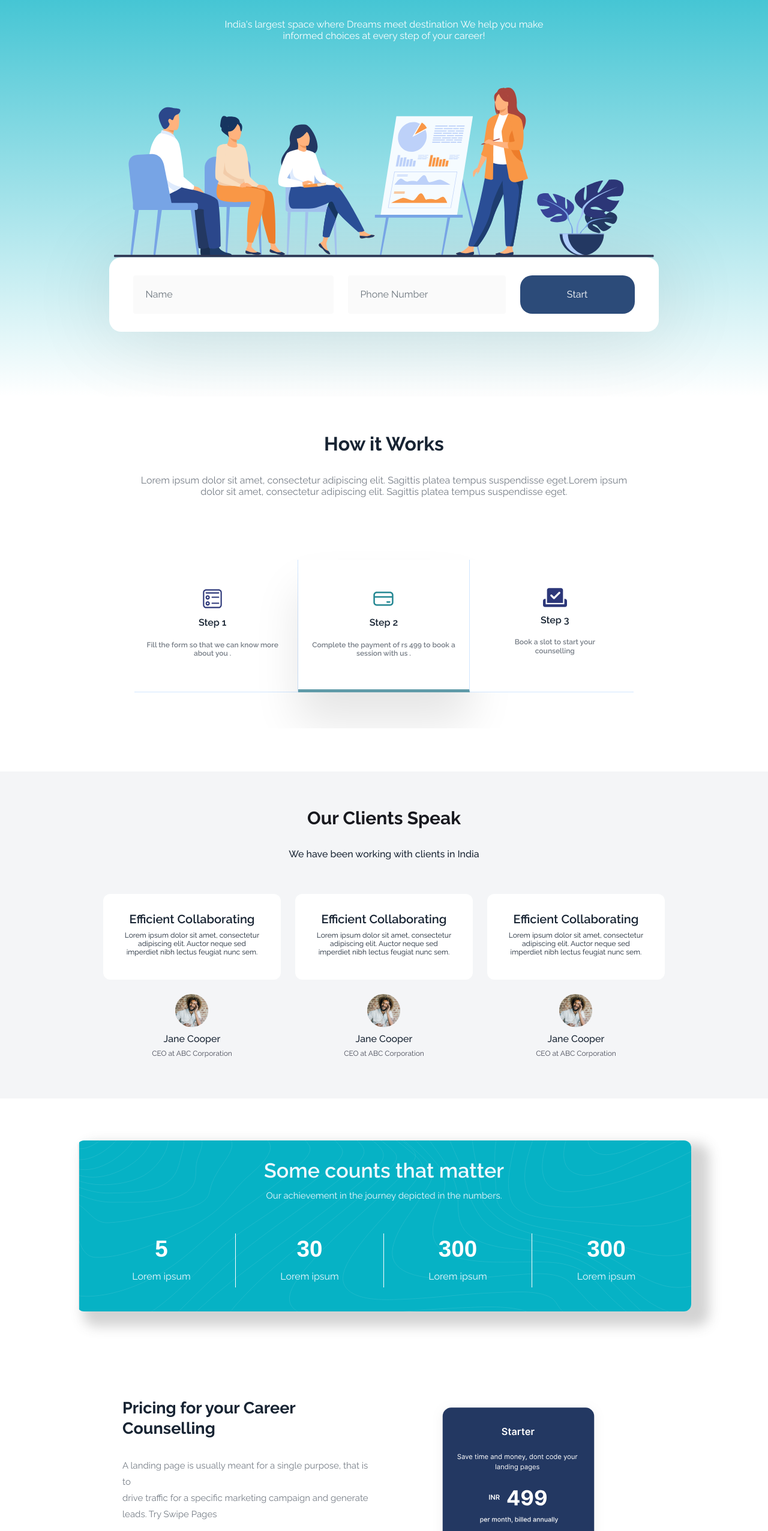
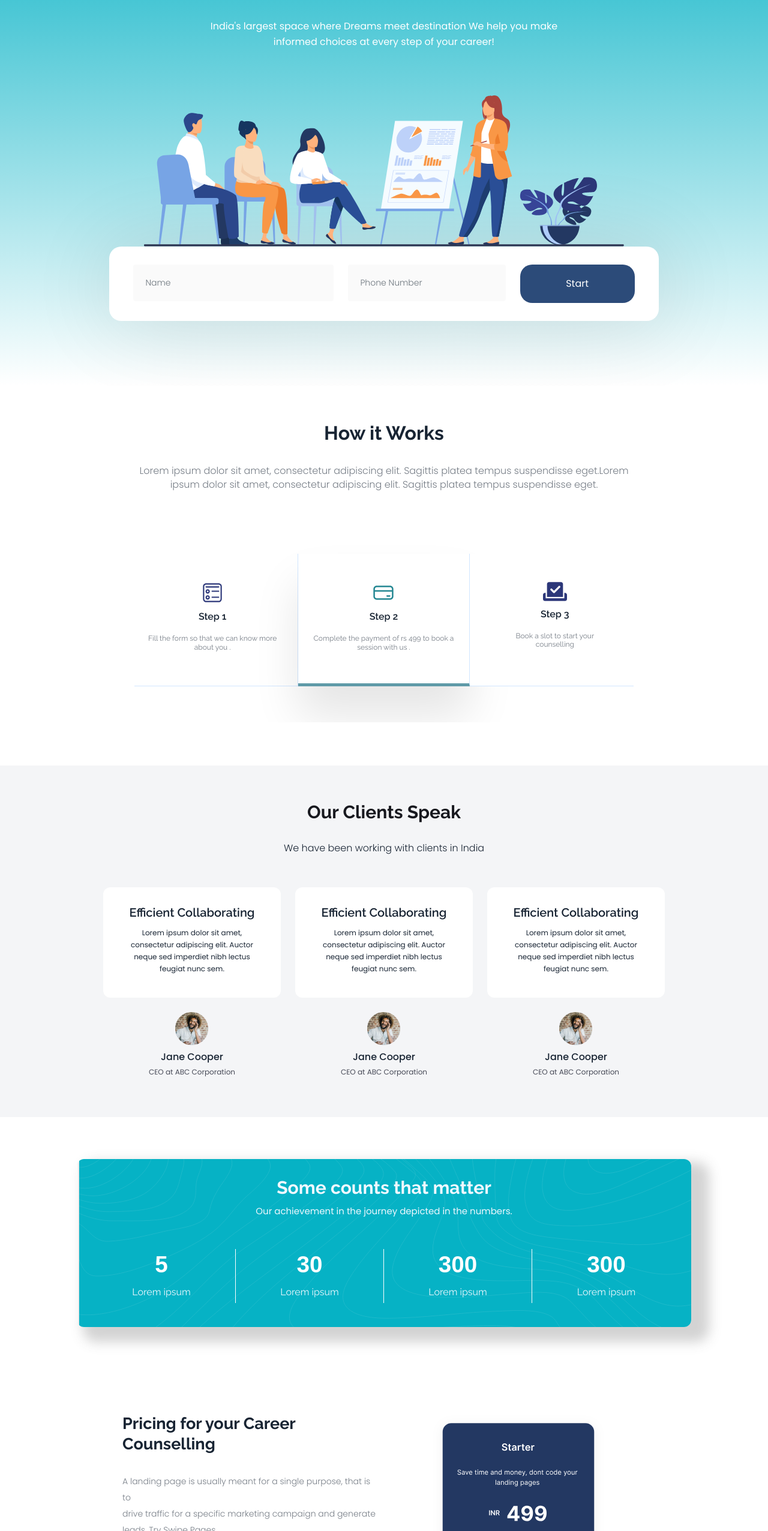
Before and after one commit to Pankaj-j-ux/ladder-guru, a plain HTML site: page index.html in a window 1280 px wide. Shown: the part 248-2800 px from the top of the page at 60% size. Drawn offline with Linux system fonts and the light colour scheme.

Commit message:
Index changes

```diff
--- a/assets/css/style.css
+++ b/assets/css/style.css
@@ -203,7 +203,7 @@ section {
     font-weight: 500;
     color: #ffffff;
     white-space: nowrap;
-    font-family: 'Raleway', sans-serif;
+    font-family: 'Poppins', sans-serif;
     transition: 0.3s;
     text-decoration: none;
 }
@@ -2981,12 +2981,15 @@ transition: 2s ease-in-out;
   animation: hideshow 3s ease-in-out infinite;
 } */
 
-.mainbutton{
+.mainbutton {
   background: #2C4B79;
   border-radius: 20px;
   padding: 20px 20px;
   width: -webkit-fill-available;
   color: white;
+  color: #ffffff;
+  font-weight: 400;
+  font-family: 'Poppins', sans-serif;
   border: 0px solid;
 }
 
@@ -3002,7 +3005,10 @@ transition: 2s ease-in-out;
   padding: 20px;
   font-size: 1rem;
   margin-bottom: 0px;
-  font-weight: 400;
+  font-weight: 300;
+  font-size: 14px;
+    font-family: 'Poppins', sans-serif;
+    line-height: 26px;
   line-height: 1.5;
   color: #212529;
   background-clip: padding-box;
@@ -3044,7 +3050,7 @@ transition: 2s ease-in-out;
 
 .stepsmain1{
   margin-top: 20px;
-  font-weight: 600;
+  font-weight: 400;
   color: #767D86;
   font-size: 12px;;
 }
@@ -3166,6 +3172,9 @@ background-color: white;
 .test2{
   font-size: 12px;
   font-weight: 400;
+  font-family: 'Poppins';
+  line-height: 20px;
+  margin-top: 12px;
 }
 
 
@@ -3173,24 +3182,25 @@ background-color: white;
   font-size: 16px;
     font-weight: 500;
     margin-top: 10px;
+    font-family: 'Poppins';
 }
 
 .nametest1{
   color: #474A57;
+  font-family: 'Poppins';
   font-size: 12px;
     font-weight: 400;
 }
 
 
-.countshead{
-  font-size: 34px;
+.countshead {
+  font-size: 30px;
   font-family: 'Raleway';
-    font-weight: 600;
-}
-
-
-.countshead2{
-  font-family: 'Raleway';
+  font-weight: 700;
+}
+
+.countshead2 {
+  font-family: 'Poppins';
   font-weight: 400;
   font-size: 15px;
   line-height: 26px;
@@ -3234,21 +3244,20 @@ background-color: white;
 }
 
 
-.headingprice2{
-  font-family: 'Raleway';
+.headingprice2 {
+  font-family: 'Poppins';
   font-style: normal;
-font-weight: 400;
-font-size: 15px;
+  font-weight: 300;
+  font-size: 14px;
   line-height: 27px;
   color: #767D86;
 }
 
-
 .headingprice3 {
-  font-family: 'Raleway';
+  font-family: 'Poppins';
   font-style: normal;
-  font-weight: 500;
-  font-size: 14px;
+  font-weight: 300;
+  font-size: 12px;
   line-height: 30px;
   margin-left: 19px;
   color: #767D86;
--- a/index.html
+++ b/index.html
@@ -33,6 +33,7 @@
         href="https://fonts.googleapis.com/css2?family=Raleway:ital,wght@0,100;0,200;0,300;0,400;0,500;0,600;0,700;0,800;0,900;1,100;1,200;1,300;1,400;1,500;1,600;1,700;1,800;1,900&display=swap"
         rel="stylesheet">
 
+        <link rel="preconnect" href="https://fonts.googleapis.com"><link rel="preconnect" href="https://fonts.gstatic.com" crossorigin><link href="https://fonts.googleapis.com/css2?family=Poppins:ital,wght@0,100;0,200;0,300;0,400;0,500;0,600;0,700;0,800;0,900;1,100;1,200;1,300;1,400;1,500;1,600;1,700;1,800;1,900&display=swap" rel="stylesheet">
 
 
     <!-- Vendor CSS Files -->
@@ -185,8 +186,10 @@ li {
                             style="color: #233862;">Career Counselling </a>Platform</h2>
                     <br>
                     <h1 class="textsallhome" data-aos="fade-up">
-                        <element style="color: #ffffff;font-family: 'Raleway', sans-serif;
-                            font-weight: initial;">
+                        <element style="color: #ffffff;
+                        font-weight: initial;
+                        font-family: 'Poppins', sans-serif;
+                        line-height: 26px;">
                             India's largest space where Dreams meet destination We help you make<br> informed choices at
                             every step of your career!
                     </h1>
@@ -195,7 +198,7 @@ li {
             </div>
             <br><br><br>
             <div style="text-align: center;">
-                <img class="img-fluid" style="width: 900px;" src="assets/img/main.svg">
+                <img class="img-fluid" style="width: 800px;" src="assets/img/main.svg">
             </div>
 
 
@@ -232,7 +235,11 @@ li {
     <section id="hiw" class="howitworks">
         <div style="text-align: center;margin: auto;max-width: 100%;">
             <h2 style="font-weight: 700;">How it Works</h2><br>
-            <h6 style="font-weight: 400;color: #767D86;font-size: 16px;">Lorem ipsum dolor sit amet, consectetur adipiscing elit. Sagittis platea tempus suspendisse eget.Lorem ipsum dolor sit amet,
+            <h6 style="font-weight: 300;
+            color: #767D86;
+            font-size: 16px;
+            line-height: 23px;
+            font-family: 'poppins';">Lorem ipsum dolor sit amet, consectetur adipiscing elit. Sagittis platea tempus suspendisse eget.Lorem ipsum dolor sit amet,
                 consectetur adipiscing elit. Sagittis platea tempus suspendisse eget.</h6>
         </div>
         <br><br><br><br>
@@ -265,7 +272,7 @@ li {
 <section style="background-color: #F4F5F7;">
     <div class="testimonial">
         <h3 class="title1">Our Clients Speak</h3><br>
-        <h6 class="description1">We have been working with clients in India</h6>
+        <h6 style="font-family: 'poppins';font-weight: 300;" class="description1">We have been working with clients in India</h6>
     </div>
 <br><br>
     <div style="max-width: 75%;margin:auto;" class="row">
```
Lines whose indentation alone changed are shown as unchanged.
